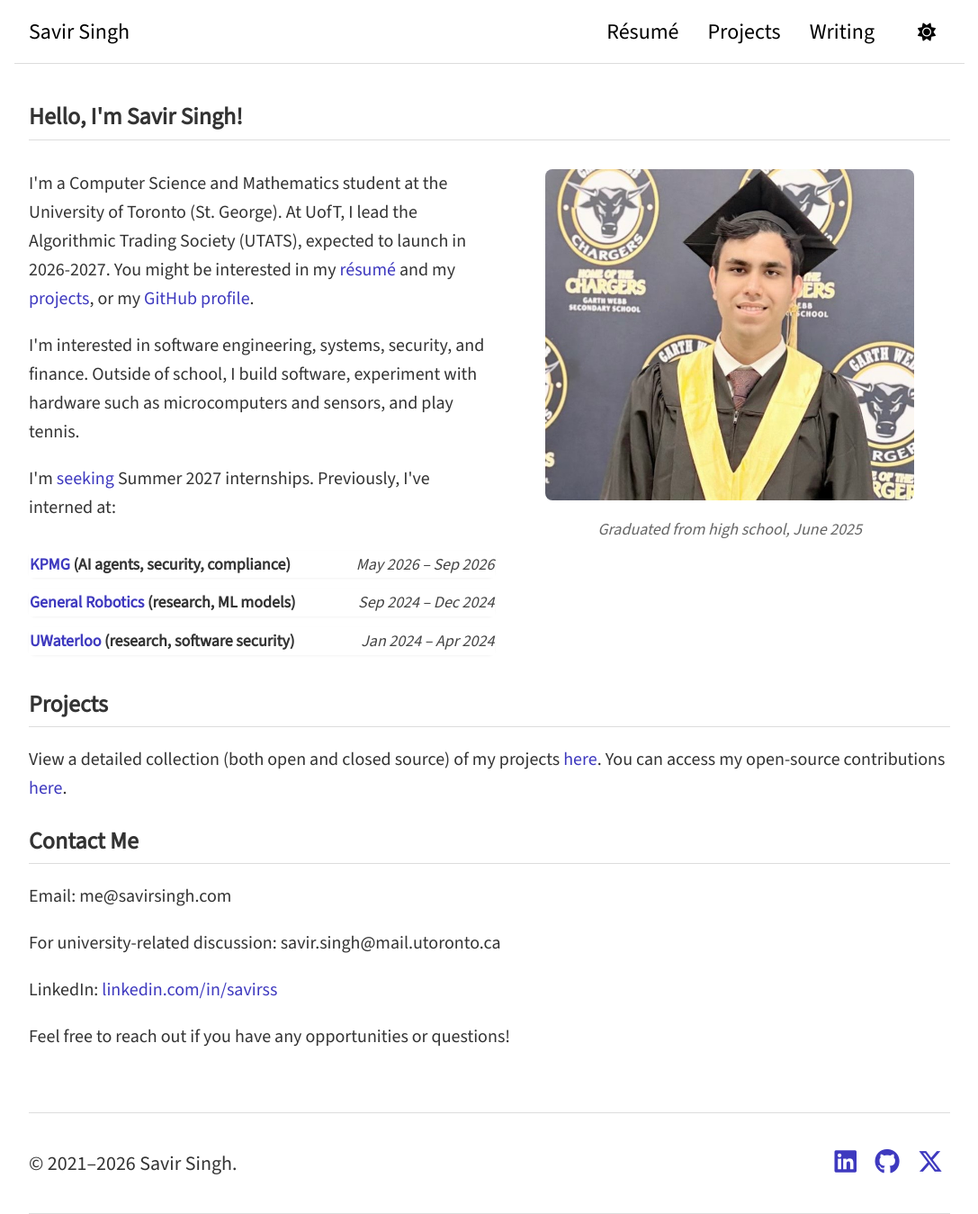
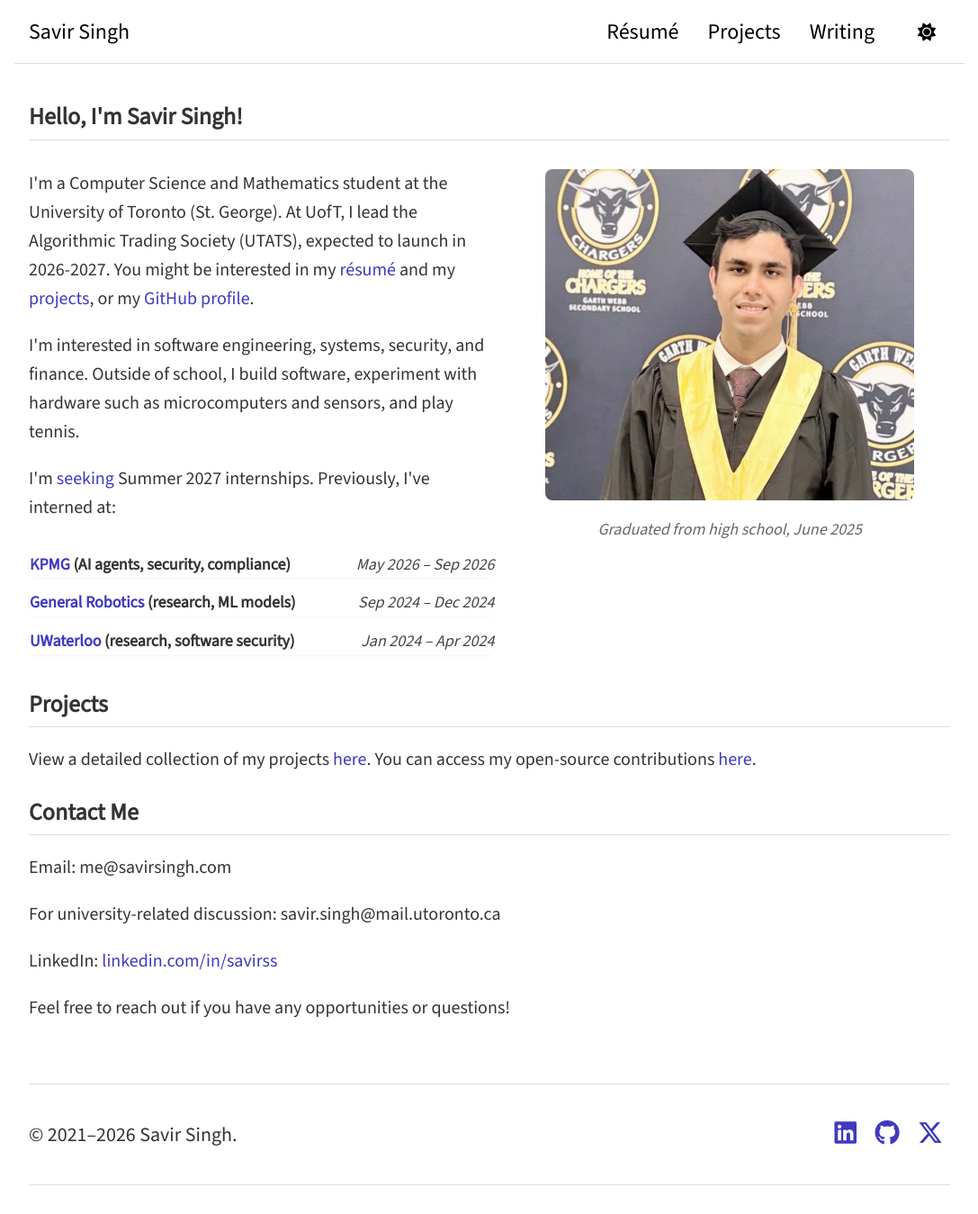
Before and after one commit to savirsingh/savirsingh.github.io, a Jekyll site: the page built from index.html, in a window 1280 px wide. Shown: the whole page at 90% size, without its empty margins (96-1183 px from the left). Built offline with Jekyll 4.4.1, drawn with Linux system fonts in a browser that asks for light colours; the list of posts is cut into pages by our own code; after the commit the page ends 1317 px from its top, so only the background shows below that.

Commit message:
Remove redundant text from projects section

```diff
--- a/index.html
+++ b/index.html
@@ -37,7 +37,7 @@ title: Home
 
 <section id="projects">
     <h2>Projects</h2>
-    <p>View a detailed collection (both open and closed source) of my projects <a href="/projects">here</a>. You can access my open-source contributions <a href="https://github.com/savirsingh">here</a>.</p>
+    <p>View a detailed collection of my projects <a href="/projects">here</a>. You can access my open-source contributions <a href="https://github.com/savirsingh">here</a>.</p>
 </section>
 
 <section id="contact">
```
